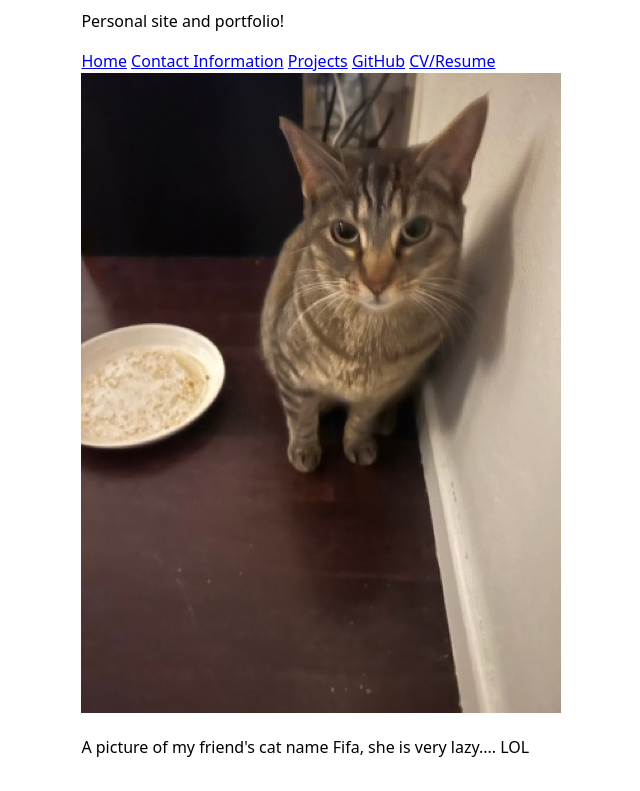
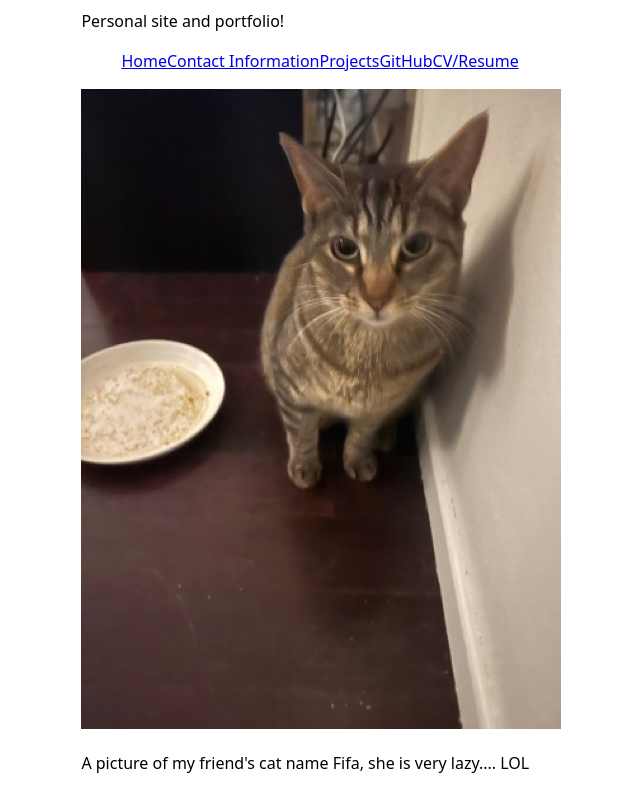
Before and after one commit to GianRobles1519/Protfolio, a plain HTML site: page index.html in a window 1280 px wide. Shown: the part 82-873 px from the top of the page, without its empty margins (117-757 px from the left). Drawn offline with Linux system fonts and the light colour scheme.

Commit message:
Bullshit 2

```diff
--- a/style.css
+++ b/style.css
@@ -13,6 +13,11 @@ body{
     nav ul, /*I just believe this is just a syntax*/
     nav li { /*I just believe this is just a syntax*/
         display: contents;
+        display: flex;
+    }
+    nav a {
+        flex: 1;
+        text-align: center;
     }
 
 
```
Also changed, not shown: index.html (+0 -1 lines).
